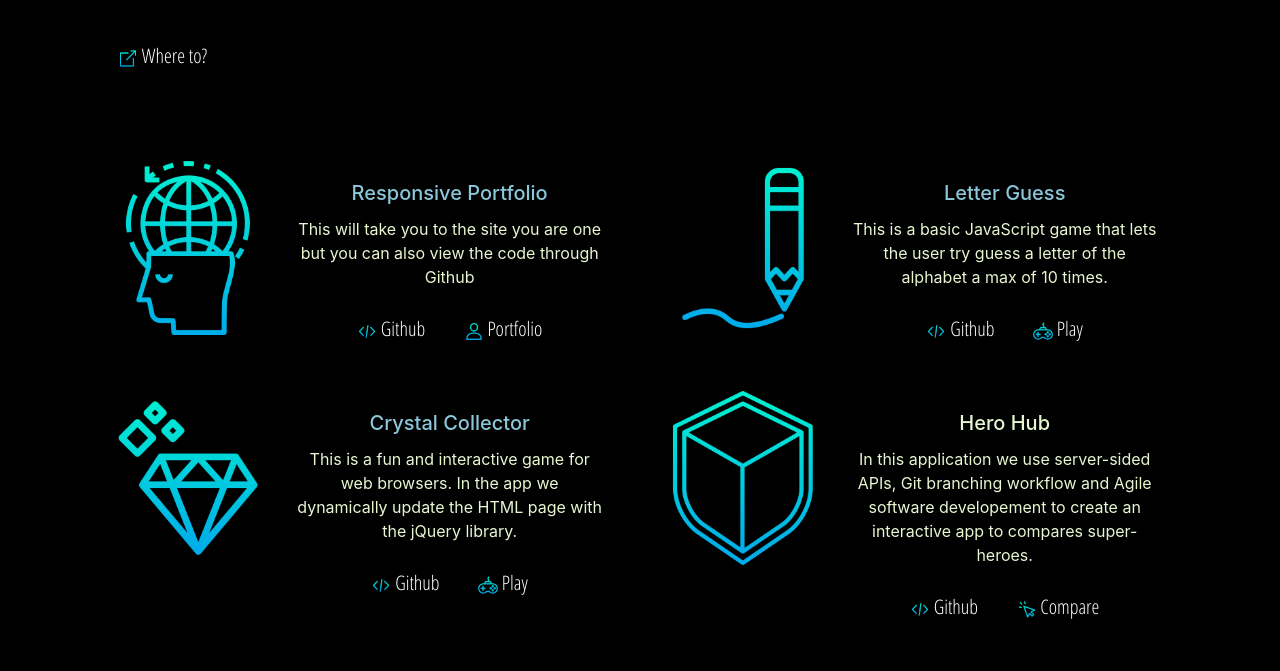
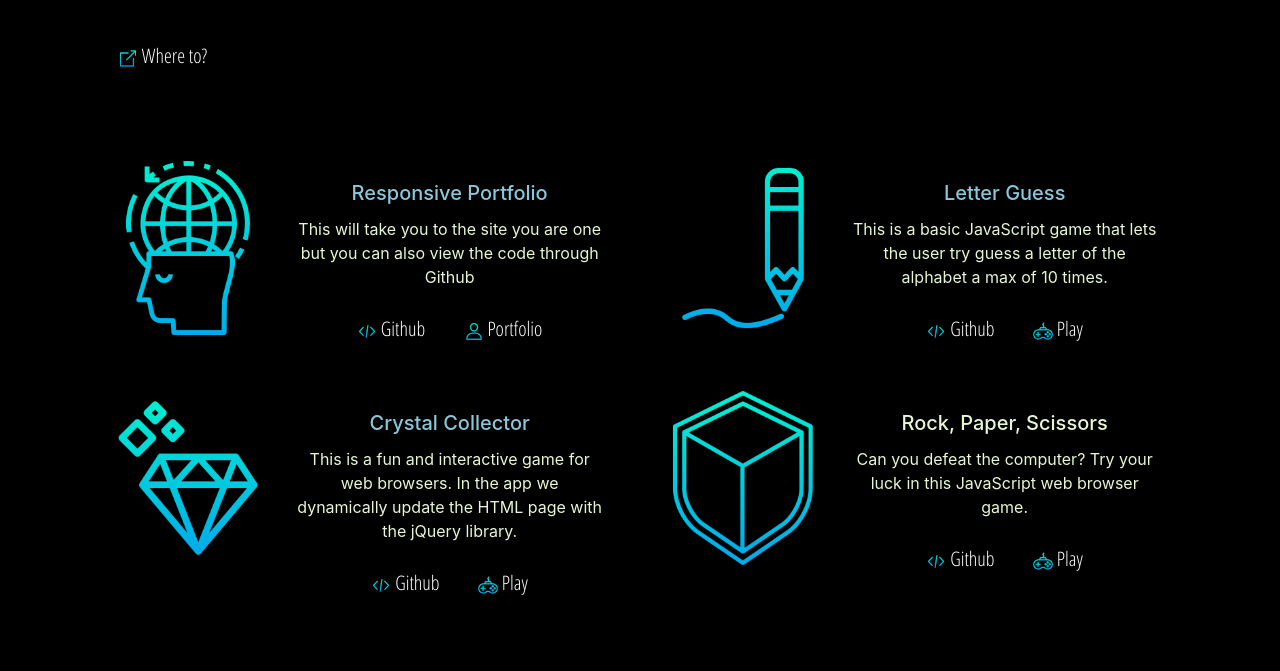
Before and after one commit to CookieChef/Sara_M, a plain HTML site: page apps.html in a window 1280 px wide. Drawn offline with nearby package versions, Linux system fonts and the light colour scheme.

Commit message:
added 1 rock, paper, scissors app

```diff
--- a/apps.html
+++ b/apps.html
@@ -125,18 +125,16 @@
                             </div>
                             <div class="col-md-8">
                                 <div class="card-body">
-                                    <h5 class="card-title">Hero Hub</h5>
-                                    <p class="card-text">In this application we use server-sided APIs, Git branching
-                                        workflow and Agile software developement to create an interactive app to
-                                        compares super-heroes.</p>
+                                    <h5 class="card-title">Rock, Paper, Scissors</h5>
+                                    <p class="card-text">Can you defeat the computer? Try your luck in this JavaScript web browser game.</p>
 
                                     <a class="btn btn-lg" target="_blank"
-                                        href="https://github.com/CookieChef/groupproject1.git" role="button"
+                                        href="https://github.com/CookieChef/Rock_Paper_Scissors.git" role="button"
                                         id="button"><img src="./images/coding.png" width="20" height="20"> Github</a>
 
                                     <a class="btn btn-lg" target="_blank"
-                                        href="https://cookiechef.github.io/groupproject1/" role="button" id="button"><img
-                                            src="./images/cursor.png" width="20" height="20"> Compare</a>
+                                        href="https://cookiechef.github.io/Rock_Paper_Scissors/" role="button" id="button"><img
+                                            src="./images/gamepad.png" width="20" height="20"> Play</a>
                                 </div>
                             </div>
                         </div>
```
